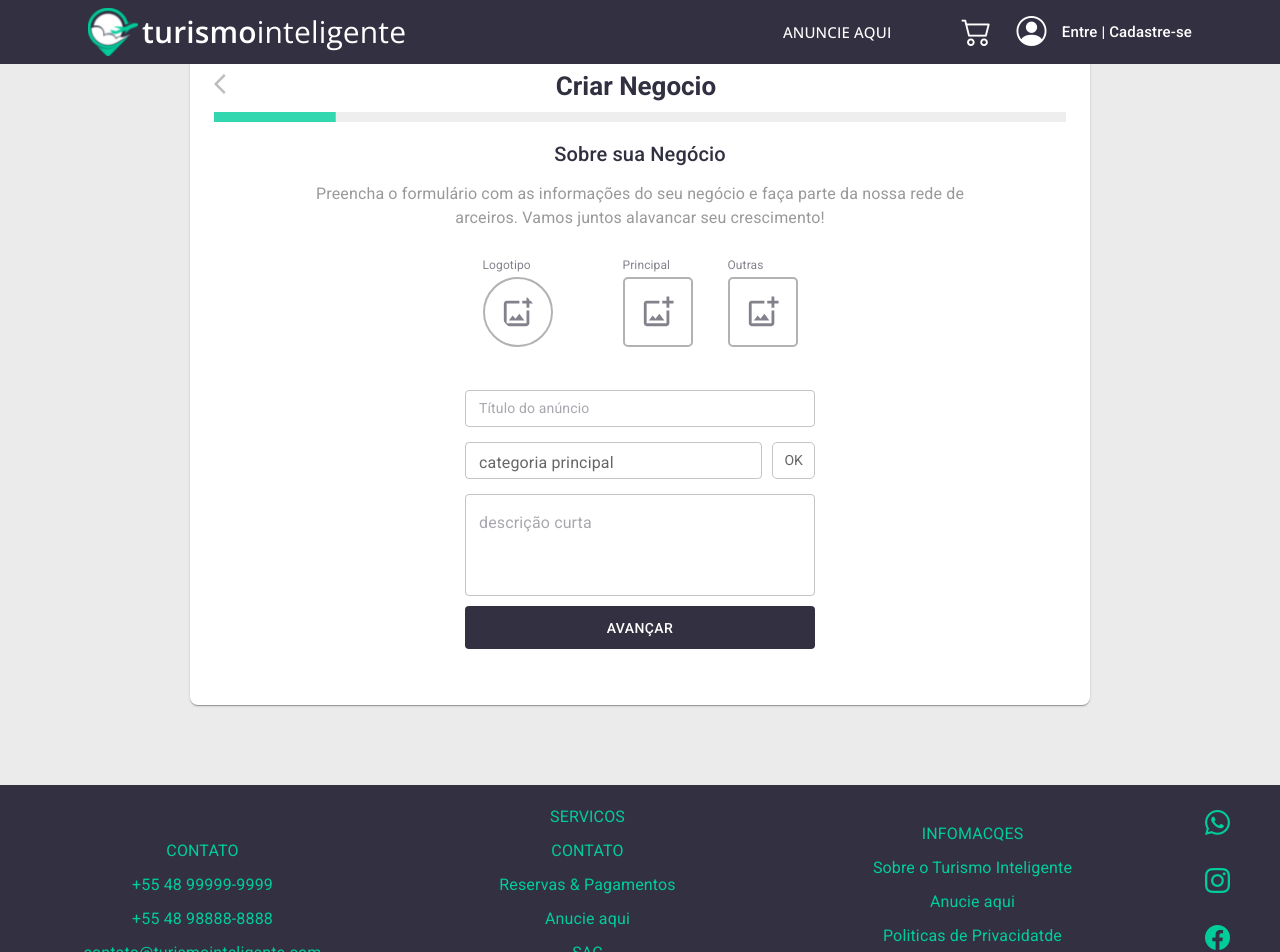
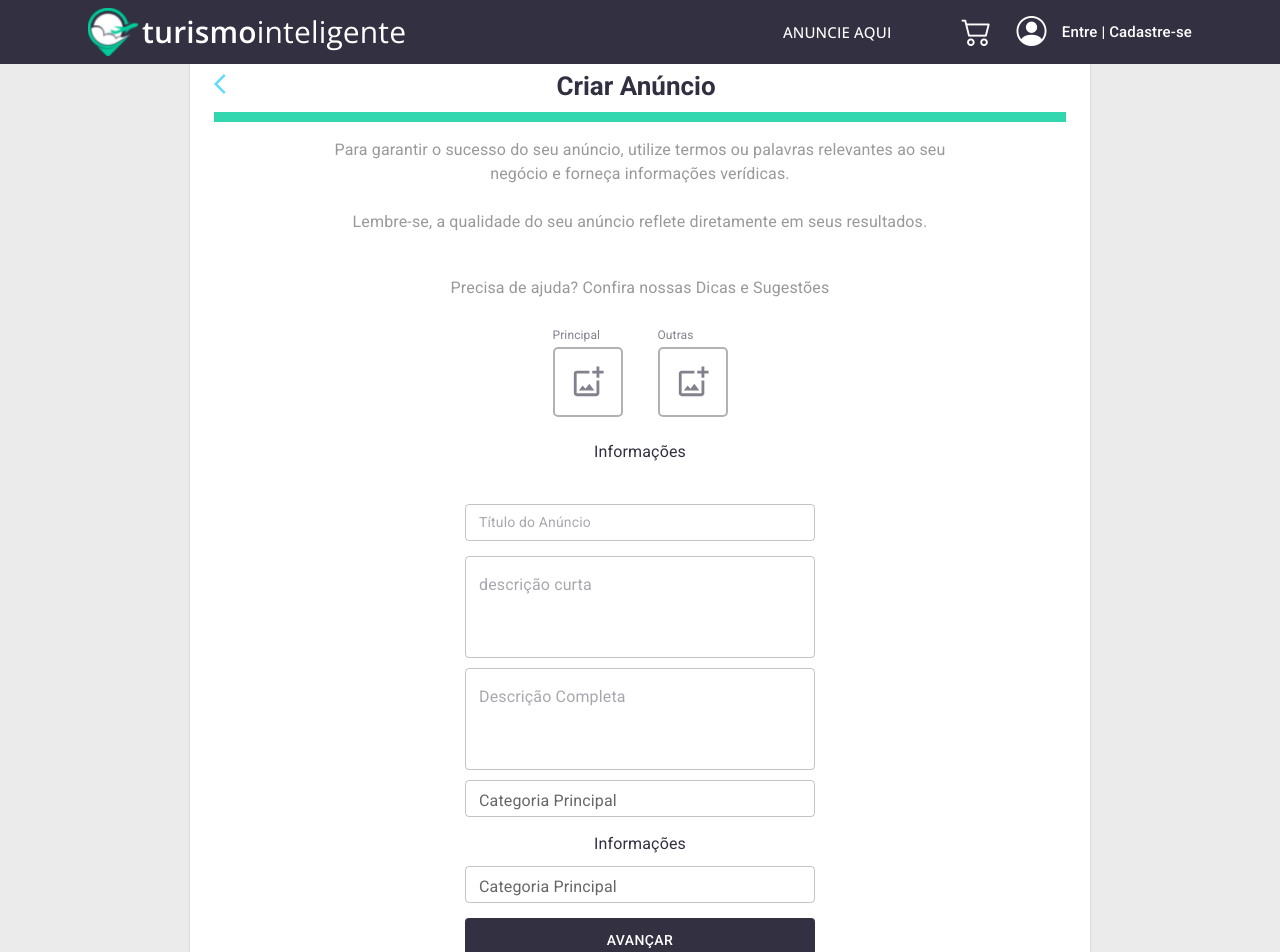
Before and after one commit to StarDragon0828/advertisement_app, a React (Create React App) app: page /first-multipart-form in a window 1280 px wide. Shown: the top 952 px of the page. Built offline with nearby package versions, Linux system fonts and the light colour scheme.

Commit message:
part eight added

```diff
--- /dev/null
+++ b/src/pages/FirstMultiStepForm/Stages/eightStep/PartEight.jsx
@@ -0,0 +1,206 @@
+import React from "react"; // eslint-disable-line
+import "./PartEight.scss";
+import ArrowBackIosIcon from "@mui/icons-material/ArrowBackIos";
+import {
+  Box,
+  FormControl,
+  FormLabel,
+  Grid,
+  InputLabel,
+  MenuItem,
+  Select,
+  TextField,
+  Typography,
+} from "@mui/material";
+import ArrowRightIcon from "@mui/icons-material/ArrowRight";
+import AddPhotoAlternateOutlinedIcon from "@mui/icons-material/AddPhotoAlternateOutlined";
+import Button from "@mui/material/Button";
+import AddIcon from "@mui/icons-material/Add";
+import InfoOutlinedIcon from "@mui/icons-material/InfoOutlined";
+// import CustomizedProgressBars from "../../../components/Common/LineProgress";
+
+const PartEight = (props) => {
+  const submitForm = () => {
+    props.handleStageChanges(9);
+  };
+  return (
+    <React.Fragment>
+      <Box className="formContant">
+        <div className="formTopBar ">
+          <Grid container spacing={1}>
+            <Grid item xs={12}>
+              <Typography
+                padding={2}
+                component="p"
+                align="center"
+                className="step-content"
+              >
+                Para garantir o sucesso do seu anúncio, utilize termos ou
+                palavras relevantes ao seu negócio e forneça informações
+                verídicas. <br /> <br />
+                Lembre-se, a qualidade do seu anúncio reflete diretamente em
+                seus resultados.
+              </Typography>
+              <Typography
+                padding={2}
+                component="p"
+                align="center"
+                className="step-content"
+              >
+                Precisa de ajuda? Confira nossas Dicas e Sugestões
+              </Typography>
+            </Grid>
+          </Grid>
+        </div>
+      </Box>
+      <Box className="formMainContant form-block-wrapper">
+
+
+        <div className="form-block">
+          <div className="block-title">
+            <Grid item xs={6} className="fileUploadContent">
+              <Grid>
+                <Typography component={"p"}>Principal</Typography>
+              </Grid>
+            </Grid>
+          </div>
+          <div className="block-image">
+            <Grid item xs={6} className="fileUploadContent">
+              <Grid>
+                <Typography component={"p"}>
+                  <AddPhotoAlternateOutlinedIcon className="fileUploadPrincipal" />
+                </Typography>
+              </Grid>
+            </Grid>
+          </div>
+        </div>
+
+        <div className="form-block">
+          <div className="block-title">
+            <Grid item xs={6} className="fileUploadContent">
+              <Grid>
+                <Typography component={"p"}>Outras</Typography>
+              </Grid>
+            </Grid>
+          </div>
+          <div className="block-image">
+            <Grid item xs={6} className="fileUploadContent">
+              <Grid>
+                <Typography component={"p"}>
+                  <AddPhotoAlternateOutlinedIcon className="fileUploadPrincipal" />
+                </Typography>
+              </Grid>
+            </Grid>
+          </div>
+        </div>
+      </Box>
+      <div className="form-heading">
+            <Grid item xs={6} className="fileUploadContent">
+              <Grid>
+                <Typography component={"p"}>Informações</Typography>
+              </Grid>
+            </Grid>
+          </div>
+      <Box className="formControl first-stage" sx={{ padding: 5 }}>
+        <Grid>
+          <Grid
+            item
+            sx={{
+              display: "flex",
+              justifyContent: "center",
+              marginTop: "15px",
+            }}
+          >
+            <TextField
+              className="txt"
+              color="secondary"
+              id="outlined-basic"
+              name="adTitle"
+              placeholder="Título do Anúncio"
+              variant="outlined"
+              size="small"
+              marginBottom="10px"
+            />
+          </Grid>
+          <div className="form-inner-wrapper">
+
+            <Grid
+              item
+              sx={{
+                display: "flex",
+                justifyContent: "center",
+                marginTop: "0px",
+              }}
+            >
+              <TextField
+                className="custome-textarea"
+                multiline
+                rows={3}
+                color="secondary"
+                id="outlined-basic"
+                name="shortDescription"
+                placeholder="descrição curta"
+                variant="outlined"
+              />
+            </Grid>
+            <Grid
+              item
+              sx={{
+                display: "flex",
+                justifyContent: "center",
+                marginTop: "0px",
+              }}
+            >
+              <TextField
+                className="custome-textarea"
+                multiline
+                rows={3}
+                color="secondary"
+                id="outlined-basic"
+                name="shortDescription"
+                placeholder="Descrição Completa"
+                variant="outlined"
+              />
+            </Grid>
+            <div className="inner-field-wrapper">
+              <TextField
+                id="cc"
+                label="Categoria Principal"
+                variant="outlined"
+                className="txt"
+                size="small"
+              />
+            </div>
+            <div className="form-heading-two">
+            <Grid item xs={6} className="fileUploadContent">
+              <Grid>
+                <Typography component={"p"}>Informações</Typography>
+              </Grid>
+            </Grid>
+          </div>
+            <div className="inner-field-wrapper">
+              <TextField
+                id="cc"
+                label="Categoria Principal"
+                variant="outlined"
+                className="txt"
+                size="small"
+              />
+            </div>
+            <Button
+              variant={"contained"}
+              className="advanceBtn btn-submit"
+              onClick={() => {
+                submitForm();
+              }}
+            >
+              avançar
+            </Button>
+          </div>
+        </Grid>
+      </Box>
+    </React.Fragment>
+  );
+};
+
+export default PartEight;
--- /dev/null
+++ b/src/pages/FirstMultiStepForm/Stages/eightStep/PartEight.scss
@@ -0,0 +1,10 @@
+.form-heading {
+    text-align: center;
+    margin-top: 20px;
+    font-size: 25px;
+}
+.form-heading-two {
+    text-align: center;
+   margin-bottom: 10px;
+    font-size: 25px;
+}
--- a/src/pages/FirstMultiStepForm/index.jsx
+++ b/src/pages/FirstMultiStepForm/index.jsx
@@ -17,10 +17,11 @@ import PartFour from "./Stages/fourthStep/PartFour";
 import PartFive from "./Stages/fiveStep/PartFive";
 import PartSix from "./Stages/sixStep/PartSix";
 import PartSeven from "./Stages/sevenStep/PartSeven";
+import PartEight from "./Stages/eightStep/PartEight";
 
 const FirstMultiStepForm = () => {
-    const [activeStage, setActiveStage] = useState(1);
-    const totalStages = 7; // Update this based on the total number of steps
+  const [activeStage, setActiveStage] = useState(8);
+  const totalStages = 8; // Update this based on the total number of steps
 
   const handleStageChanges = (updatedStage) => {
     setActiveStage(updatedStage);
@@ -29,29 +30,51 @@ const FirstMultiStepForm = () => {
   const progressValue = (activeStage / totalStages) * 100;
 
   const stepTitles = {
-        1: 'Criar Negocio',
-        2: 'Contato',
-        3: 'Local e Área',
-        4: 'Horário',
-        5: 'Membros',
-        6: 'Dados Bancários',
-        7: 'Complemento'
+    1: "Criar Negocio",
+    2: "Contato",
+    3: "Local e Área",
+    4: "Horário",
+    5: "Membros",
+    6: "Dados Bancários",
+    7: "Complemento",
+    8: "Criar Anúncio",
     // ... Add more titles for additional steps
   };
 
   return (
     <Layout>
-            <Container maxWidth={"md"} sx={{ bgcolor: "background.main", boxShadow: 1, borderRadius: 2, padding: 2, marginTop: 7, marginBottom: 10, }}>
+      <Container
+        maxWidth={"md"}
+        sx={{
+          bgcolor: "background.main",
+          boxShadow: 1,
+          borderRadius: 2,
+          padding: 2,
+          marginTop: 7,
+          marginBottom: 10,
+        }}
+      >
         {/* Common Header */}
         <Grid container spacing={1}>
           <div className="step-header">
             <Grid item xs={1}>
-                            <IconButton color="primary" aria-label="back" onClick={() => handleStageChanges(activeStage - 1)} disabled={activeStage === 1}>
+              <IconButton
+                color="primary"
+                aria-label="back"
+                onClick={() => handleStageChanges(activeStage - 1)}
+                disabled={activeStage === 1}
+              >
                 <ArrowBackIosIcon />
               </IconButton>
             </Grid>
-                        <Grid item xs={11}  >
-                            <Typography variant="h3" color="text.primary" component="h2" align="center" className="step-title">
+            <Grid item xs={11}>
+              <Typography
+                variant="h3"
+                color="text.primary"
+                component="h2"
+                align="center"
+                className="step-title"
+              >
                 {stepTitles[activeStage]}
               </Typography>
             </Grid>
@@ -83,6 +106,9 @@ const FirstMultiStepForm = () => {
         {activeStage === 7 && (
           <PartSeven handleStageChanges={handleStageChanges} />
         )}
+        {activeStage === 8 && (
+          <PartEight handleStageChanges={handleStageChanges} />
+        )}
         {/* ... other steps */}
       </Container>
     </Layout>
```
Lines whose indentation alone changed are shown as unchanged.
